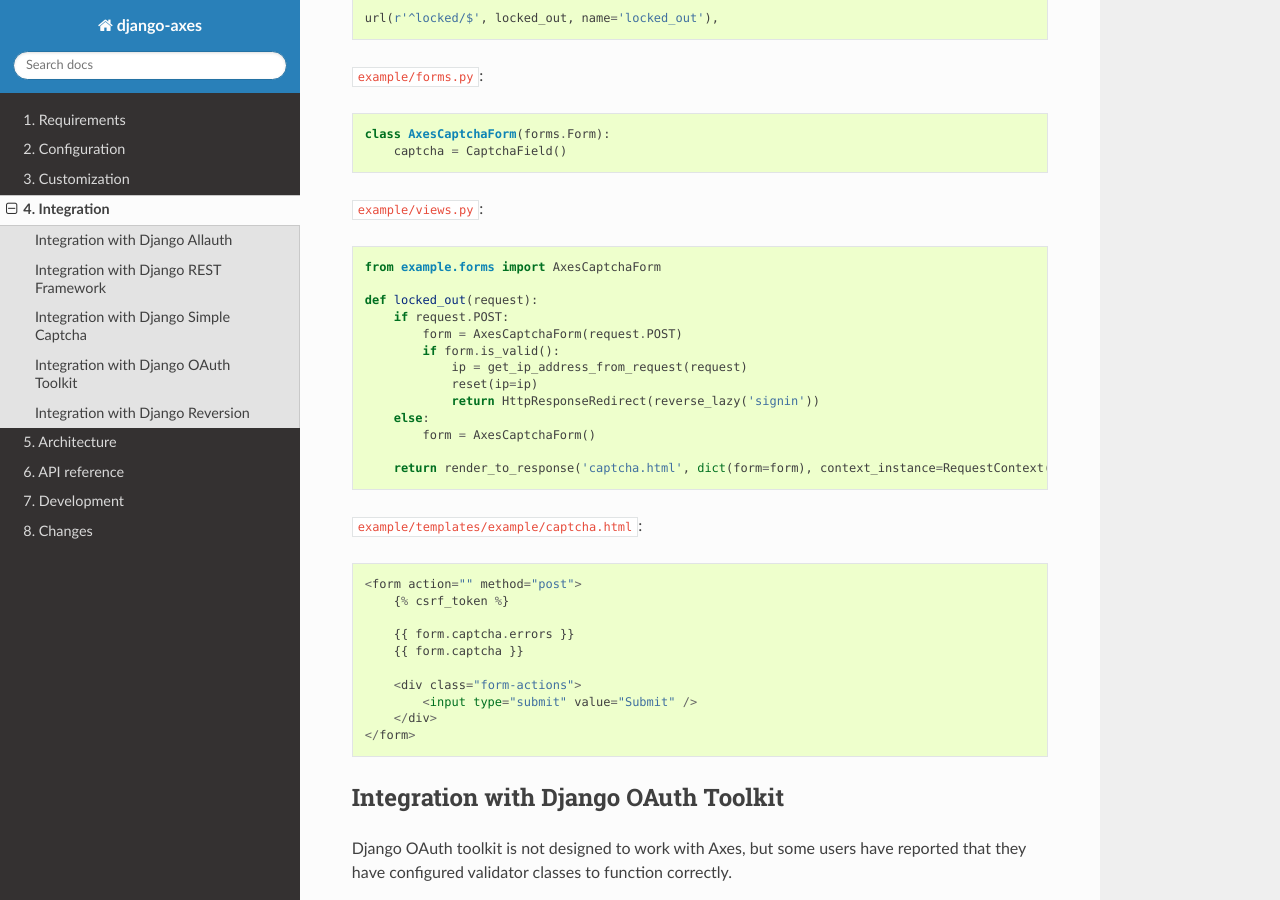
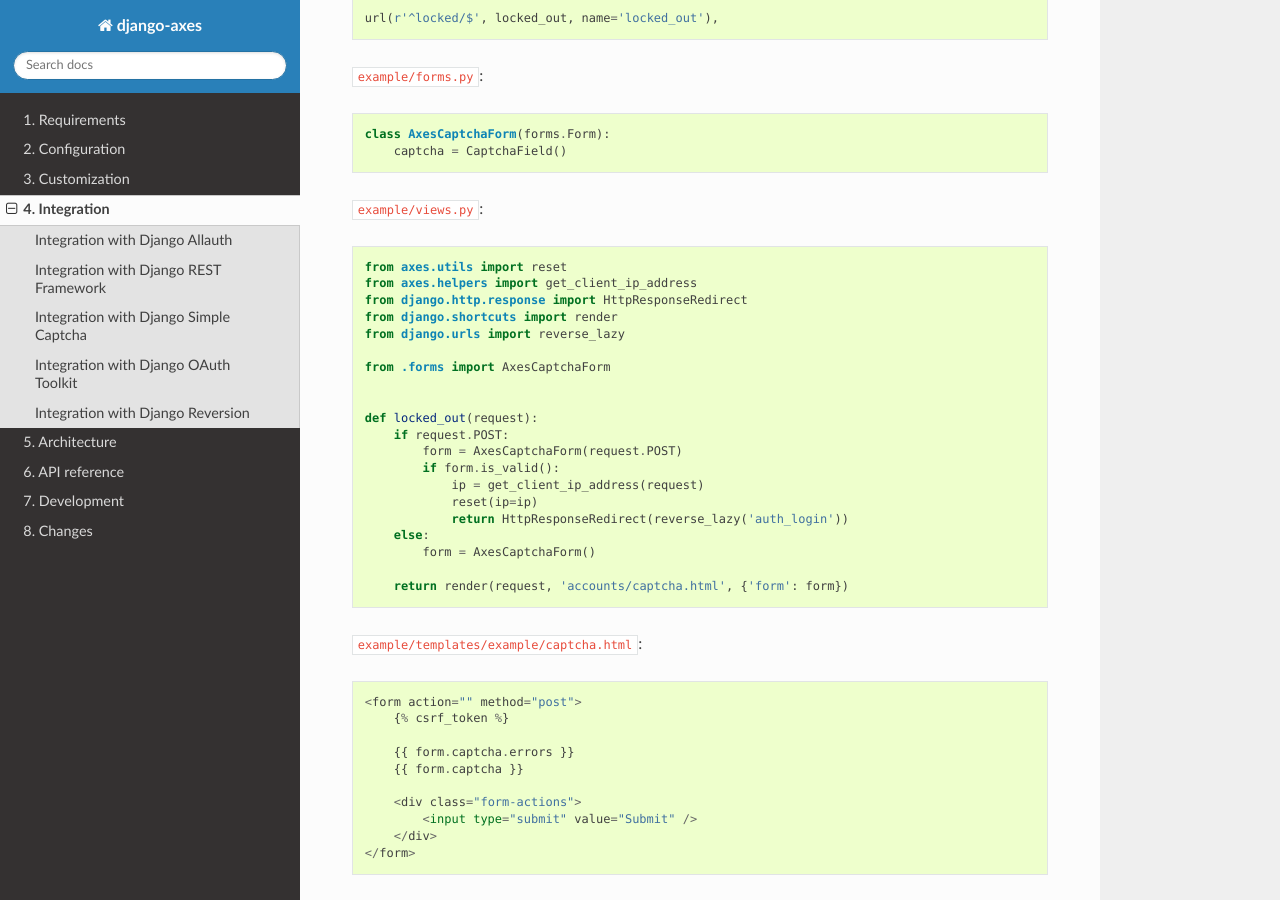
Before and after one commit to jazzband/django-axes, a Sphinx documentation site: the page built from docs/6_integration.rst, in a window 1280 px wide and 900 px high, scrolled down 3076 px. Built offline with Sphinx 7.4.7 and the Read the Docs theme 2.0.0, drawn with Linux system fonts in a browser that asks for light colours; pages that are not in the unit, such as notebooks, are missing from menus; the version number could not be read and is left out.

Commit message:
Update captcha example, add imports and get_ip...

```diff
--- a/docs/6_integration.rst
+++ b/docs/6_integration.rst
@@ -161,19 +161,26 @@
 
 ``example/views.py``::
 
-    from example.forms import AxesCaptchaForm
+    from axes.utils import reset
+    from axes.helpers import get_client_ip_address
+    from django.http.response import HttpResponseRedirect
+    from django.shortcuts import render
+    from django.urls import reverse_lazy
+
+    from .forms import AxesCaptchaForm
+
 
     def locked_out(request):
         if request.POST:
             form = AxesCaptchaForm(request.POST)
             if form.is_valid():
-                ip = get_ip_address_from_request(request)
+                ip = get_client_ip_address(request)
                 reset(ip=ip)
-                return HttpResponseRedirect(reverse_lazy('signin'))
+                return HttpResponseRedirect(reverse_lazy('auth_login'))
         else:
             form = AxesCaptchaForm()
 
-        return render_to_response('captcha.html', dict(form=form), context_instance=RequestContext(request))
+        return render(request, 'accounts/captcha.html', {'form': form})
 
 ``example/templates/example/captcha.html``::
 
```
